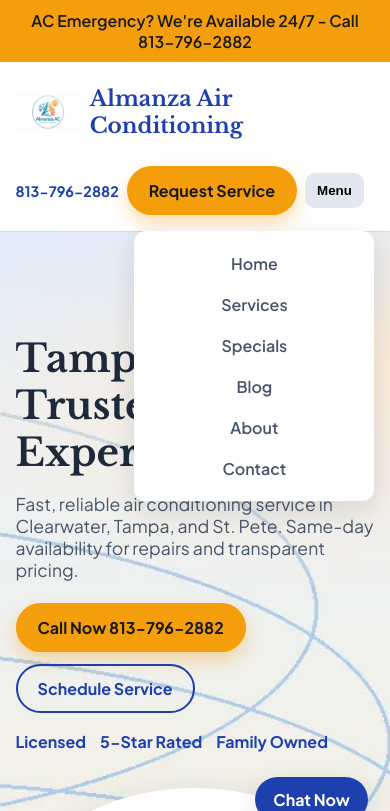
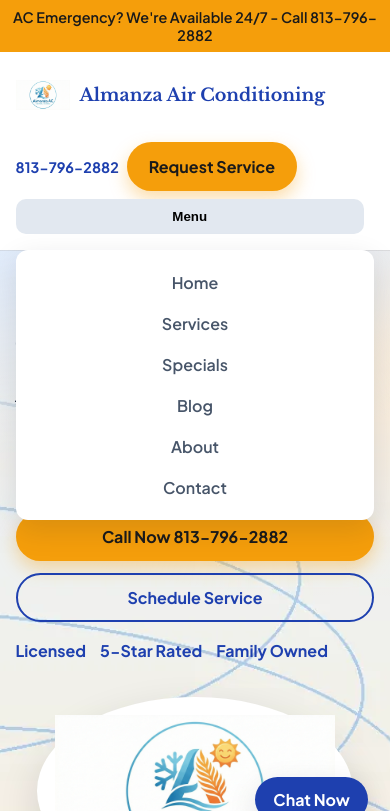
Before and after one commit to Melvinators/AC-site, a plain HTML site: page index.html in a window 390 px wide. Both pictures are taken after a click on the button "Menu". Shown: the top 811 px of the page. Drawn offline with nearby package versions, Linux system fonts and the light colour scheme; files whose address does not match are found by name.

Commit message:
Improve mobile layout

```diff
--- a/css/styles.css
+++ b/css/styles.css
@@ -726,17 +726,57 @@
 }
 
 @media (max-width: 640px) {
+  .emergency-banner {
+    font-size: 0.9rem;
+    padding: 8px 10px;
+  }
+
   .header-inner {
     flex-wrap: wrap;
     justify-content: space-between;
+  }
+
+  .brand {
+    font-size: 1.1rem;
+  }
+
+  .brand-logo {
+    width: 54px;
+    height: 54px;
   }
 
   .phone-link {
     font-size: 0.9rem;
   }
 
+  .hero {
+    padding: 54px 0 64px;
+  }
+
+  .hero-actions {
+    flex-direction: column;
+    align-items: stretch;
+  }
+
+  .hero-actions .btn {
+    width: 100%;
+  }
+
+  .section {
+    padding: 52px 0;
+  }
+
+  .card,
+  .promo-card,
+  .blog-card,
+  .review-card,
+  .video-card {
+    padding: 18px;
+  }
+
   .cta-banner {
     text-align: center;
+    padding: 28px;
   }
 
   .page-hero .container {
@@ -744,3 +784,43 @@
     text-align: center;
   }
 }
+
+@media (max-width: 520px) {
+  .nav {
+    left: 0;
+    right: 0;
+    width: 100%;
+  }
+
+  .hero-logo {
+    padding: 18px;
+  }
+
+  .hero-logo img {
+    width: min(280px, 78vw);
+  }
+
+  .hero-content h1 {
+    font-size: clamp(2rem, 8vw, 2.6rem);
+  }
+
+  .hero-content p {
+    font-size: 1rem;
+  }
+
+  .section-title h2 {
+    font-size: clamp(1.7rem, 7vw, 2.2rem);
+  }
+}
+
+@media (max-width: 420px) {
+  .header-actions {
+    flex-wrap: wrap;
+    justify-content: flex-start;
+  }
+
+  .menu-toggle {
+    width: 100%;
+    justify-content: center;
+  }
+}
```
